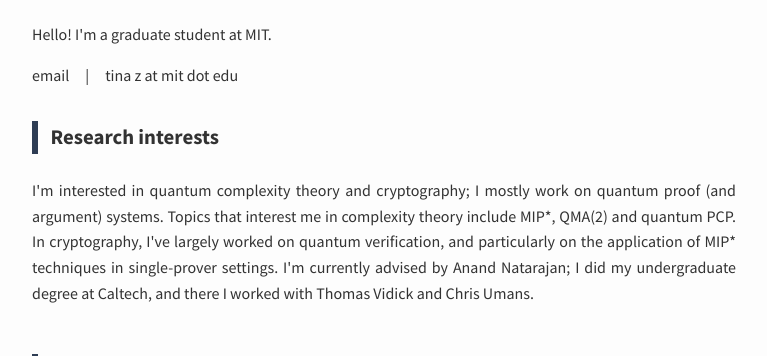
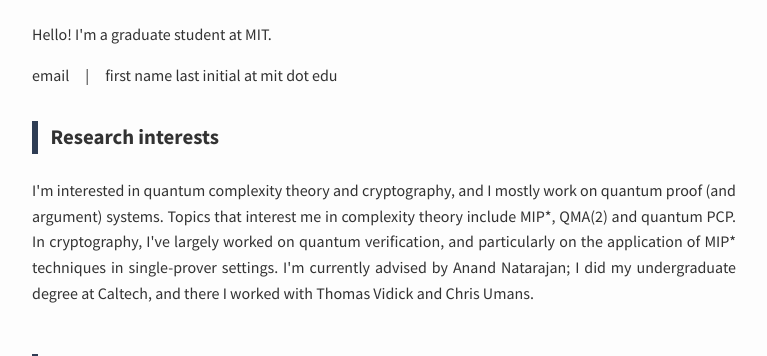
Before and after one commit to tuneful-Triangulist/website, a plain HTML site: page index.html in a window 1280 px wide. Shown: the part 343-699 px from the top of the page, without its empty margins (256-1023 px from the left). Drawn offline with nearby package versions, Linux system fonts and the light colour scheme.

Commit message:
Update index.html

```diff
--- a/index.html
+++ b/index.html
@@ -68,7 +68,7 @@
         <span class="title"><p>Tina Zhang</p></span>
         <p>Hello! I'm a graduate student at MIT.</p>
       <p>
-        email &nbsp; &nbsp; | &nbsp; &nbsp; tina z at mit dot edu
+        email &nbsp; &nbsp; | &nbsp; &nbsp; first name last initial at mit dot edu
       </p>
   </div>
 </div>
@@ -76,7 +76,7 @@
   <div class="section" id="interests">
     <div class="title"><p>Research interests</p></div>
         <p>
-        I'm interested in quantum complexity theory and cryptography; I mostly work on quantum proof (and argument) systems. Topics that interest me in complexity theory include MIP*, QMA(2) and quantum PCP. In cryptography, I've largely worked on quantum verification, and particularly on the application of MIP* techniques in single-prover settings. I'm currently advised by Anand Natarajan; I did my undergraduate degree at Caltech, and there I worked with Thomas Vidick and Chris Umans.
+        I'm interested in quantum complexity theory and cryptography, and I mostly work on quantum proof (and argument) systems. Topics that interest me in complexity theory include MIP*, QMA(2) and quantum PCP. In cryptography, I've largely worked on quantum verification, and particularly on the application of MIP* techniques in single-prover settings. I'm currently advised by Anand Natarajan; I did my undergraduate degree at Caltech, and there I worked with Thomas Vidick and Chris Umans.
         </p>
         <!-- My previous projects have largely been in quantum cryptography. I've spent a few years working under <a href="http://users.cms.caltech.edu/~vidick/">Thomas Vidick</a>'s guidance, and I owe partly to his generous mentorship my interest in the subject of quantum computing. We've mostly worked together on zero-knowledge proof systems and proofs of knowledge. I've also had the good fortune to spend a summer under the mentorship of <a href="http://www.cs.caltech.edu/~umans/">Chris Umans</a>, with whom I thought on a few (classical) ideas related to the derandomisation of small space computing.</p> -->
   </div>
```
